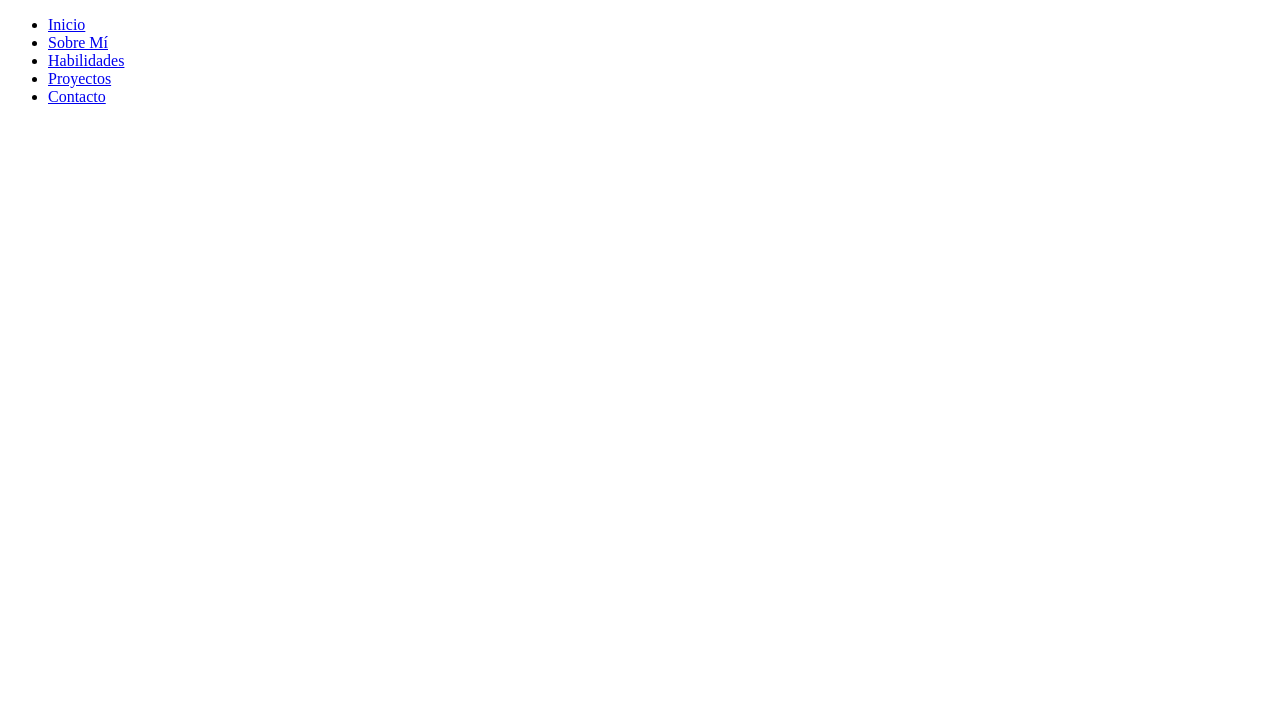
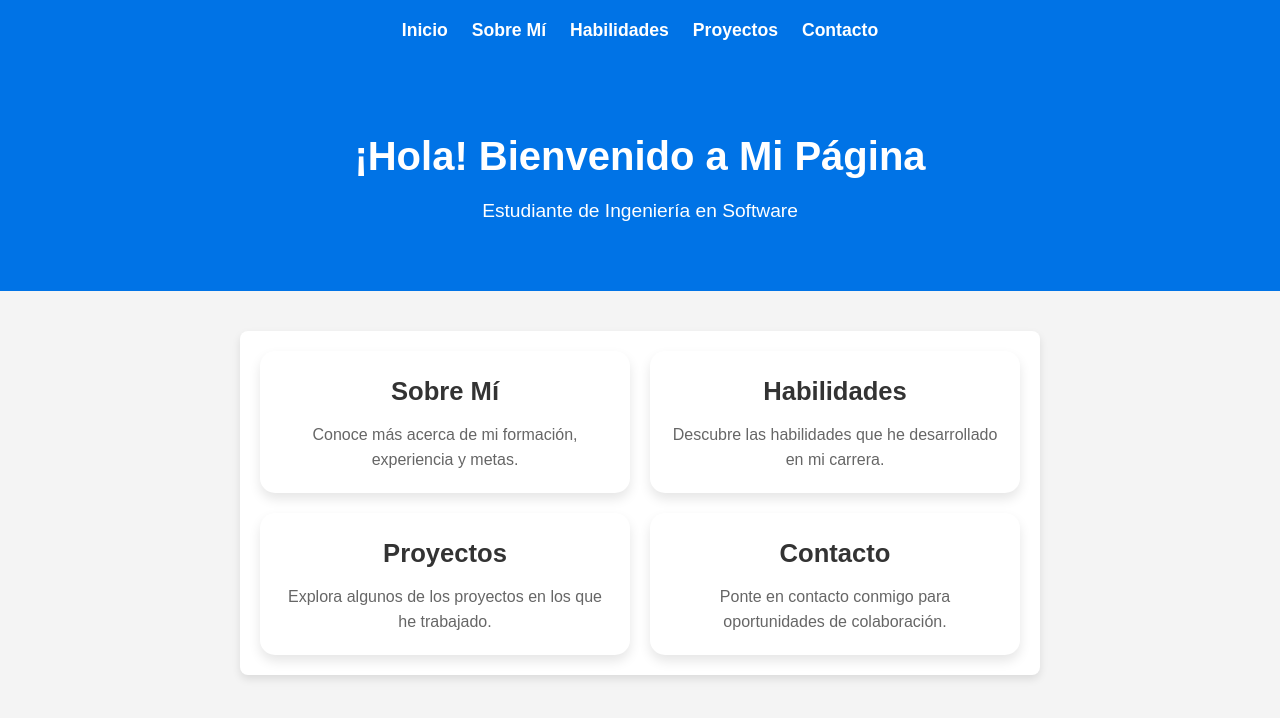
Before and after one commit to Leo538/LeonelBarros.github.io, a plain HTML site: page index.html in a window 1280 px wide. Drawn offline with Linux system fonts and the light colour scheme.

Commit message:
Se agrega una secion de previews del menu para que sea mas dinamico

```diff
--- a/index.html
+++ b/index.html
@@ -1,13 +1,14 @@
 <!DOCTYPE html>
-<html lang="en">
+<html lang="es">
 <head>
     <meta charset="UTF-8">
     <meta name="viewport" content="width=device-width, initial-scale=1.0">
     <title>Mi Página Personal</title>
+    <link rel="stylesheet" href="styles.css">
 </head>
 <body>
-     <!-- Menú de Navegación -->
-     <nav class="navbar">
+    <!-- Menú de Navegación -->
+    <nav class="navbar">
         <ul>
             <li><a href="#" onclick="loadContent('index.html')">Inicio</a></li>
             <li><a href="#" onclick="loadContent('sobre-mi.html')">Sobre Mí</a></li>
@@ -17,5 +18,32 @@
         </ul>
     </nav>
 
+    <!-- Contenido principal que cambia dinámicamente -->
+    <div id="main-content">
+        <header class="hero" id="inicio">
+            <h1>¡Hola! Bienvenido a Mi Página</h1>
+            <p>Estudiante de Ingeniería en Software</p>
+        </header>
+        <!-- Section Previews -->
+        <section class="section-previews">
+            <div class="preview-card" onclick="loadContent('sobre-mi.html')">
+                <h2>Sobre Mí</h2>
+                <p>Conoce más acerca de mi formación, experiencia y metas.</p>
+            </div>
+            <div class="preview-card" onclick="loadContent('habilidades.html')">
+                <h2>Habilidades</h2>
+                <p>Descubre las habilidades que he desarrollado en mi carrera.</p>
+            </div>
+            <div class="preview-card" onclick="loadContent('proyectos.html')">
+                <h2>Proyectos</h2>
+                <p>Explora algunos de los proyectos en los que he trabajado.</p>
+            </div>
+            <div class="preview-card" onclick="loadContent('contacto.html')">
+                <h2>Contacto</h2>
+                <p>Ponte en contacto conmigo para oportunidades de colaboración.</p>
+            </div>
+        </section>
+    </div>
+
 </body>
 </html>
```
